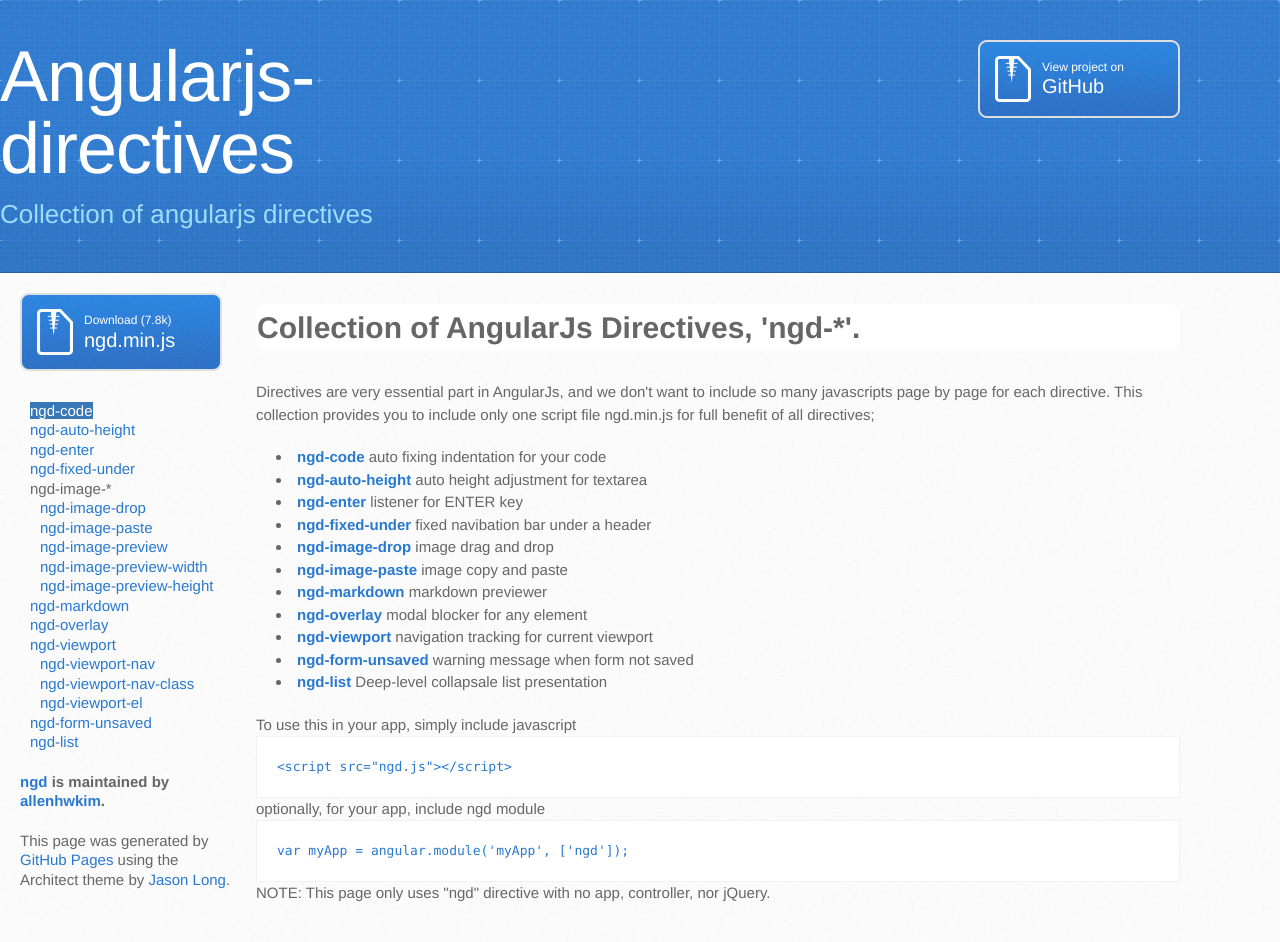
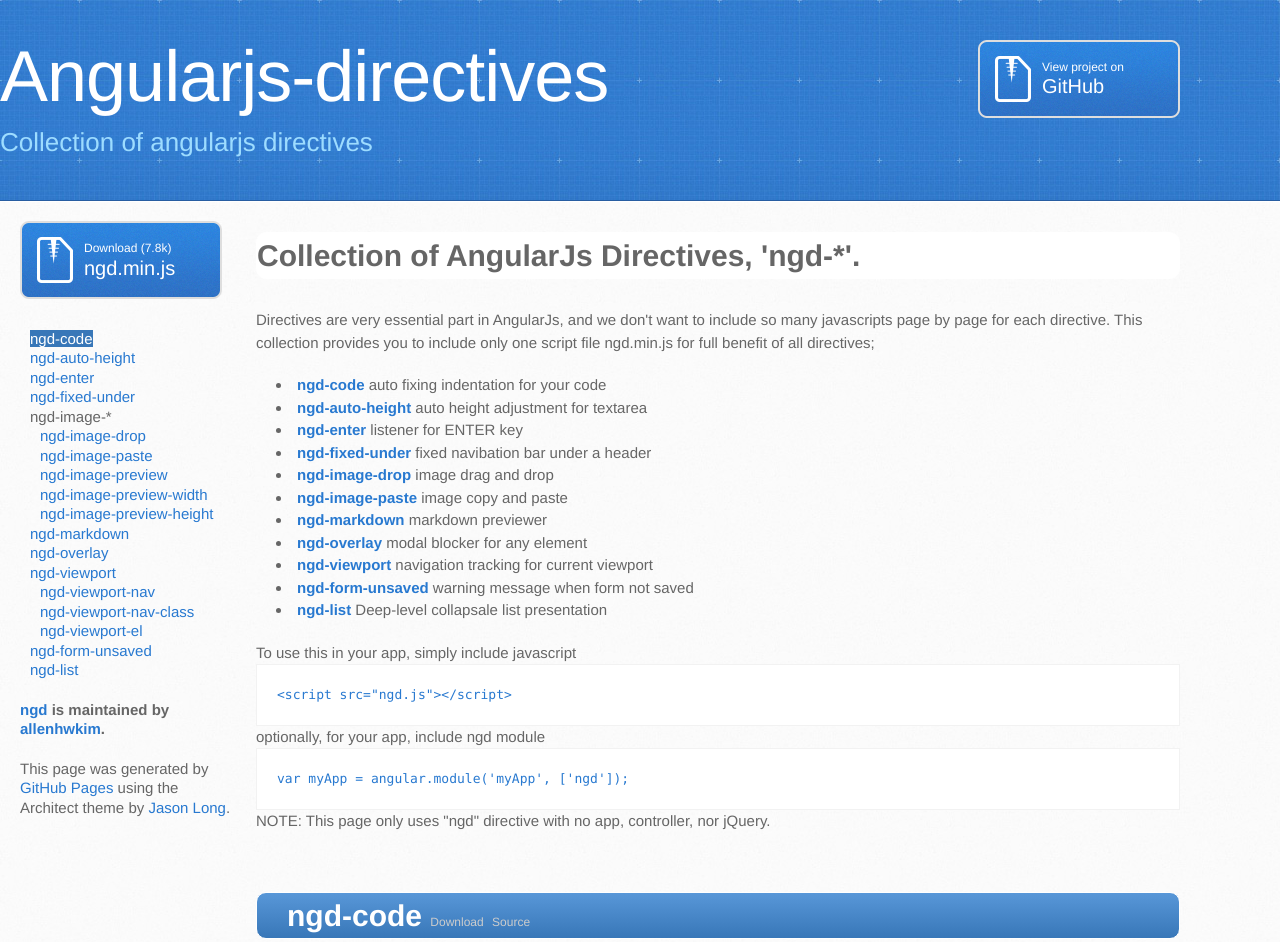
Before and after one commit to allenhwkim/angularjs-directives, a website: page index.html in a window 1280 px wide. Shown: the top 942 px of the page. Drawn offline with nearby package versions, Linux system fonts and the light colour scheme.

Commit message:
updated style

```diff
--- a/stylesheets/stylesheet.css
+++ b/stylesheets/stylesheet.css
@@ -81,14 +81,12 @@ header h1 {
   color: #fff;
   line-height: 1;
   margin-bottom: 0.2em;
-  width: 540px;
 }
 
 header h2 {
   font-size: 26px;
   color: #9ddcff;
   line-height: 1.3;
-  width: 540px;
   letter-spacing: 0;
 }
 
```
